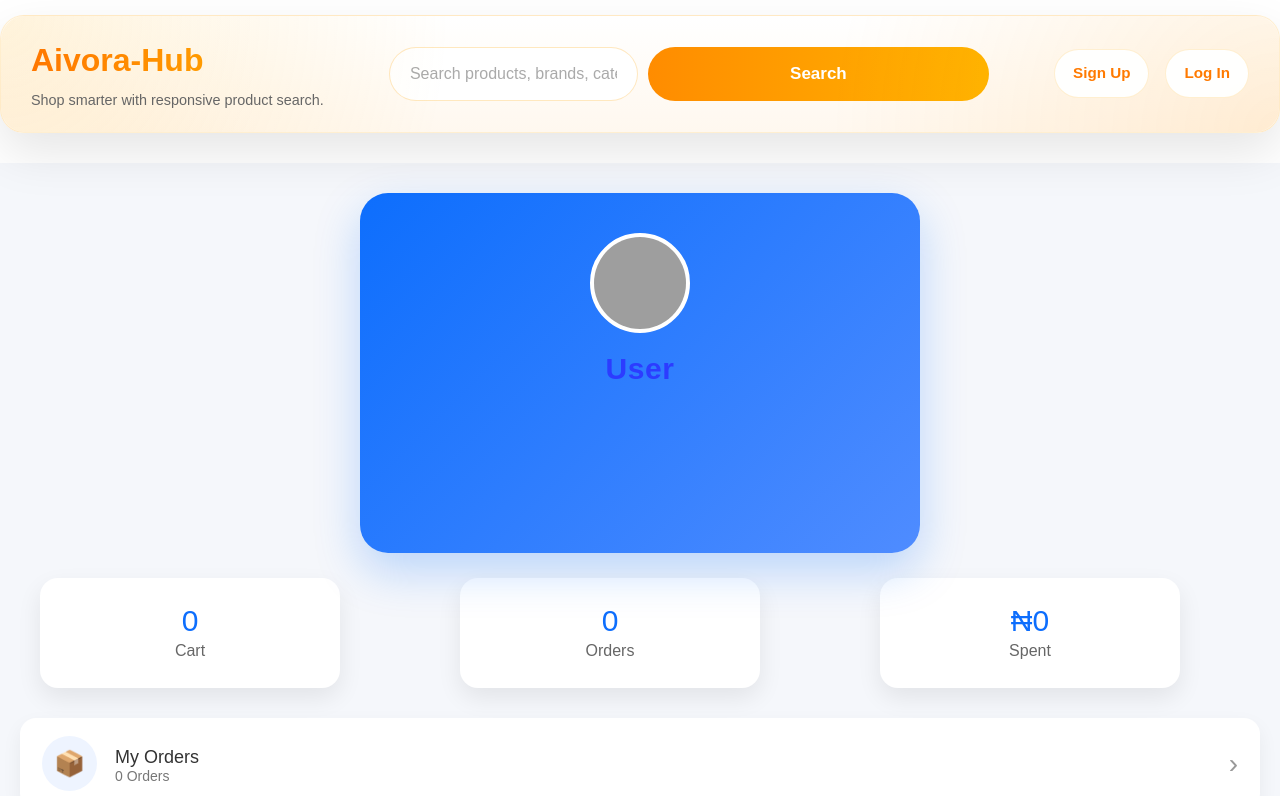
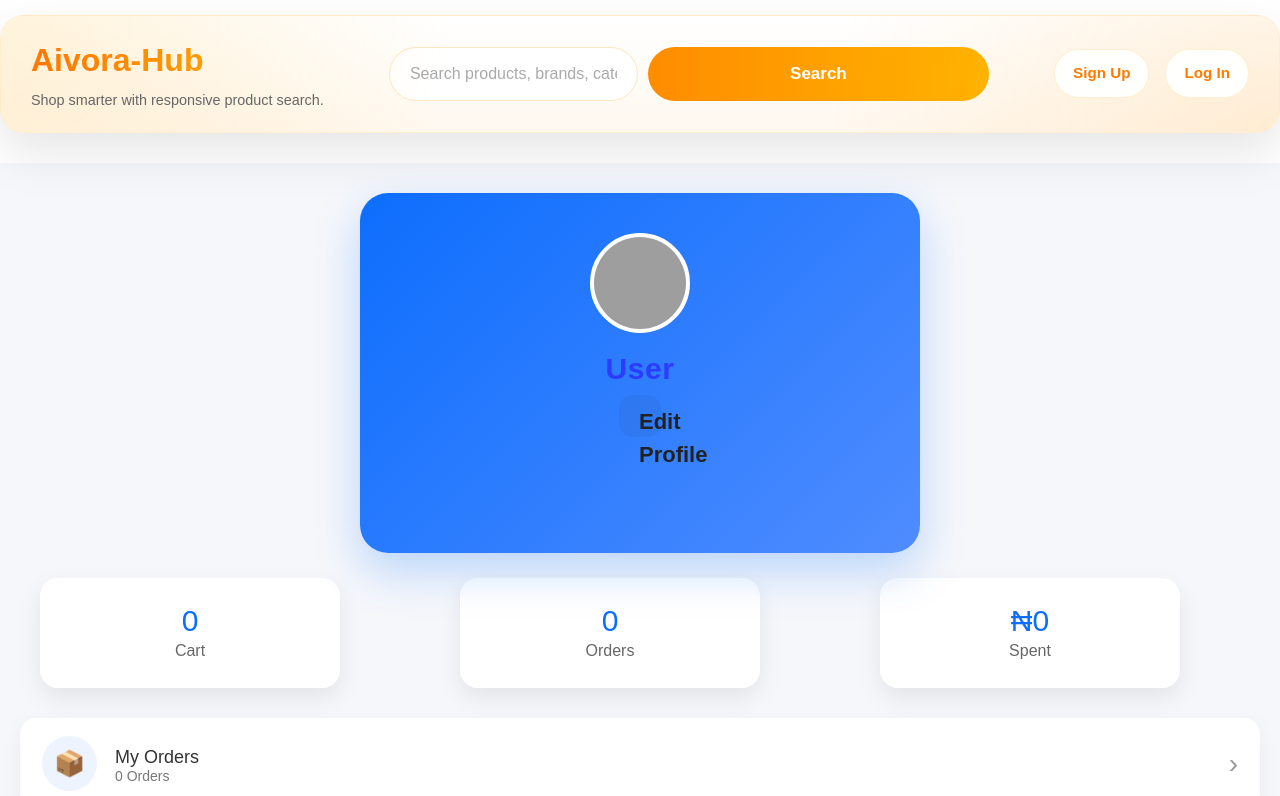
Before and after one commit to fakoyaideraoluwa-pixel/Aivora-Hub, a React (Vite) app: page /profile in a window 1280 px wide. Shown: the top 796 px of the page. Built offline with nearby package versions, Linux system fonts and the light colour scheme; grey boxes are pictures that could not be loaded.

Commit message:
fix modal import paths

```diff
--- a/src/components/profile.css
+++ b/src/components/profile.css
@@ -51,7 +51,8 @@
 
 .edit{
     border:none;
-    background:white;
+    background: linear-gradient(135deg, #0d6efd, #4f8cff);
+
     color:#0d6efd;
     padding:10px 20px;
     border-radius:8px;
--- a/src/components/profile.jsx
+++ b/src/components/profile.jsx
@@ -59,7 +59,12 @@ const Profile = () => {
 
             <p>{user?.email}</p>
 
-
+            <button
+              className="edit"
+              onClick={() => navigate("/editprofile")}
+            >
+              Edit Profile
+            </button>
           </div>
         </div>
       </div>
```
